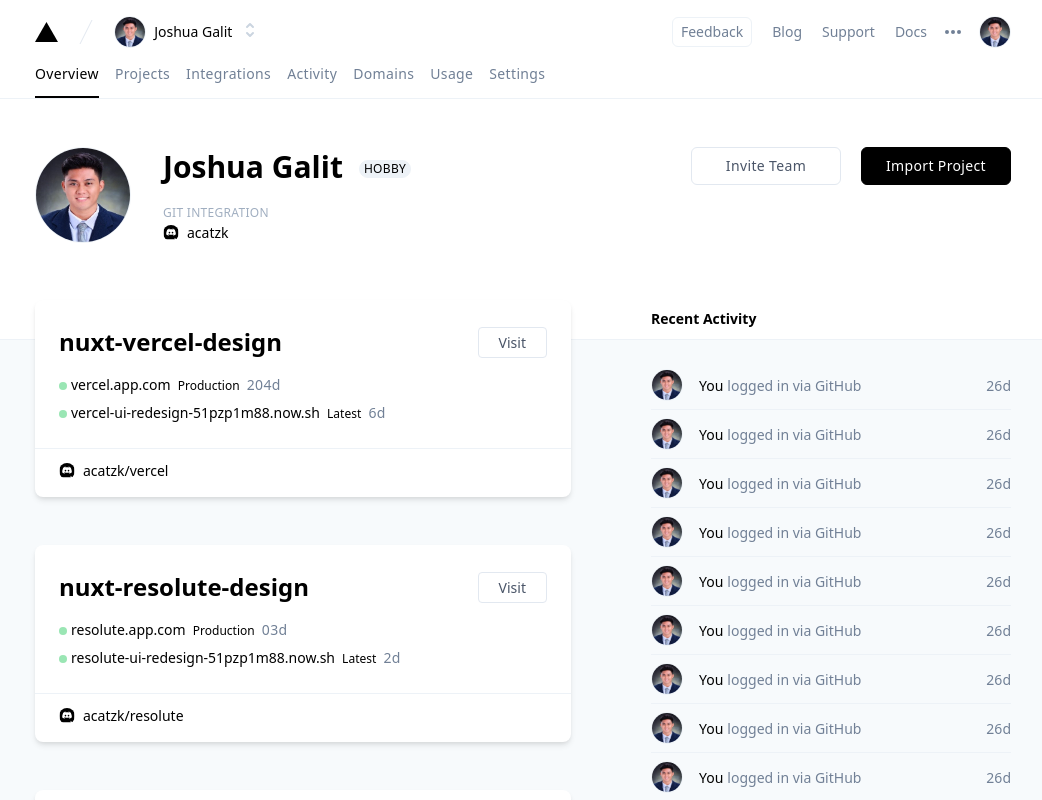
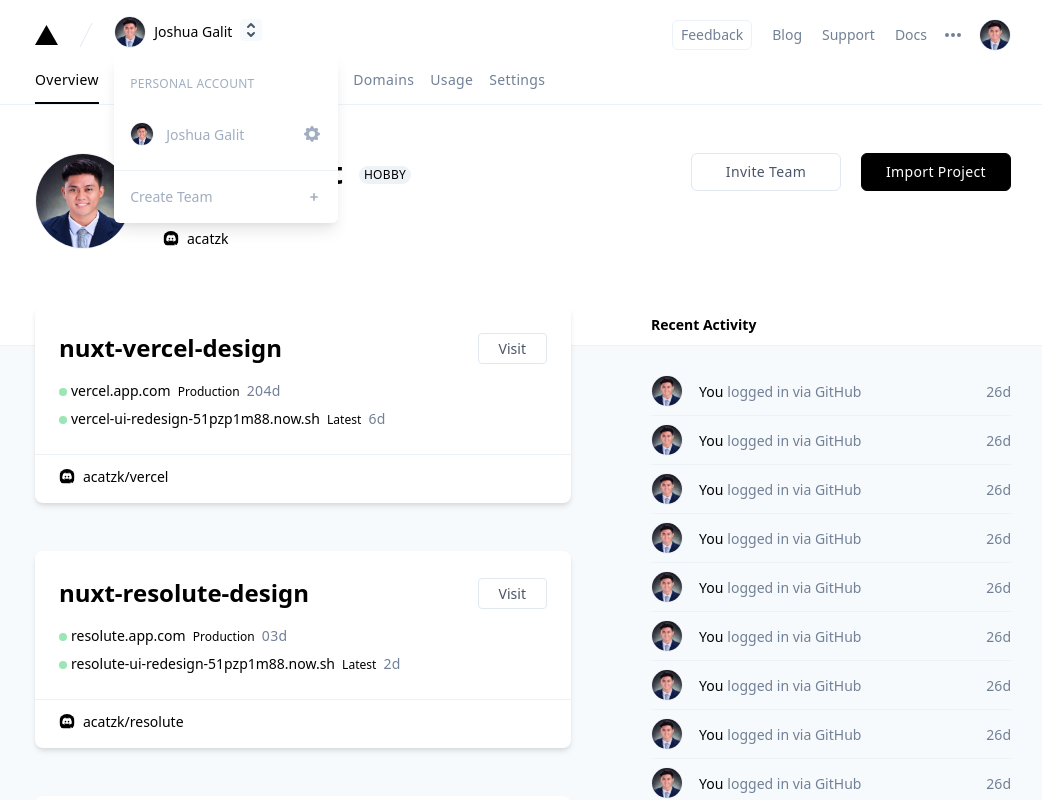
Before and after one commit to acatzk/vercel-testing-ui-sample, a Nuxt app: page / in a window 1280 px wide. Both pictures are taken after a click on the button 367 px from the left and 29 px from the top of the page. Shown: the top 800 px of the page, without its empty margins (117-1159 px from the left). Built offline with nearby package versions, Linux system fonts and the light colour scheme.

Commit message:
separate SwitchAccount component and performed toggle design and events , add mounted lifecycle for using onEscape for skip toggle keydown

```diff
--- a/components/Header.vue
+++ b/components/Header.vue
@@ -7,19 +7,7 @@
         <span>
           <svg class="h-8 w-8 text-gray-300" viewBox="0 0 32 32" stroke="currentColor" stroke-width="1"><line x1="10" y1="28" x2="22" y2="4"></line></svg>
         </span>
-        <span class="inline-flex items-center space-x-2 text-sm leading-5 font-medium">
-          <nuxt-link to="/" class="inline-flex items-center space-x-2">
-            <span class="flex-shrink-0">
-              <Avatar :src="src" :alt="`avatar`"/>
-            </span>
-            <span>Joshua Galit</span>
-          </nuxt-link>
-          <span>
-            <button class="focus:outline-none border-transparent hover:border-gray-200 hover:bg-gray-100 rounded transition ease-in-out duration-150">
-              <svg class="w-5 h-5 text-gray-400" fill="currentColor" xmlns:xlink="http://www.w3.org/1999/xlink" xmlns="http://www.w3.org/2000/svg" viewBox="0 0 20 20" preserveAspectRatio="xMidYMid meet"><path xmlns="http://www.w3.org/2000/svg" fill-rule="evenodd" d="M10 3a1 1 0 01.707.293l3 3a1 1 0 01-1.414 1.414L10 5.414 7.707 7.707a1 1 0 01-1.414-1.414l3-3A1 1 0 0110 3zm-3.707 9.293a1 1 0 011.414 0L10 14.586l2.293-2.293a1 1 0 011.414 1.414l-3 3a1 1 0 01-1.414 0l-3-3a1 1 0 010-1.414z" clip-rule="evenodd"></path></svg>
-            </button>
-          </span>
-        </span>
+        <SwitchAccount />
       </div>
       <!-- second flex between item -->
       <div class="flex items-center text-sm text-gray-600 space-x-4">
@@ -63,7 +51,8 @@
   export default {
     components: {
       Logo: () => import('./Logo'),
-      Avatar: () => import('./Avatar')
+      Avatar: () => import('./Avatar'),
+      SwitchAccount: () => import('./SwitchAccount')
     },
     data () {
       return {
--- a/components/SwitchAccount.vue
+++ b/components/SwitchAccount.vue
@@ -0,0 +1,83 @@
+<template>
+  <div class="relative">
+    <span class="inline-flex items-center space-x-2 text-sm leading-5 font-medium">
+      <nuxt-link to="/" class="inline-flex items-center space-x-2">
+        <span class="flex-shrink-0">
+          <Avatar :src="image" :alt="`avatar`"/>
+        </span>
+        <span>Joshua Galit</span>
+      </nuxt-link>
+      <span>
+        <button @click.prevent="toggle = !toggle"
+                :class="toggle ? 'text-gray-700 border border-gray-100 bg-gray-100' : 'text-gray-400 border bg-transparent border-transparent'"
+                class="focus:outline-none border-transparent hover:border-gray-200 hover:bg-gray-100 rounded transition ease-in-out duration-150">
+          <svg class="w-5 h-5" fill="currentColor" xmlns:xlink="http://www.w3.org/1999/xlink" xmlns="http://www.w3.org/2000/svg" viewBox="0 0 20 20" preserveAspectRatio="xMidYMid meet"><path xmlns="http://www.w3.org/2000/svg" fill-rule="evenodd" d="M10 3a1 1 0 01.707.293l3 3a1 1 0 01-1.414 1.414L10 5.414 7.707 7.707a1 1 0 01-1.414-1.414l3-3A1 1 0 0110 3zm-3.707 9.293a1 1 0 011.414 0L10 14.586l2.293-2.293a1 1 0 011.414 1.414l-3 3a1 1 0 01-1.414 0l-3-3a1 1 0 010-1.414z" clip-rule="evenodd"></path></svg>
+        </button>
+      </span>
+    </span>
+    <div :class="`${toggle ? 'block' : 'hidden'}`">
+      <button @click="toggle = false" class="cursor-default fixed block inset-0 w-full h-full focus:outline-none"></button>
+      <div v-show="toggle" class="absolute bg-white shadow-lg w-56 rounded-md overflow-hidden divide-y divide-gray-200">
+        <div class="py-2">
+          <div class="pt-3 px-4 pb-3 leading-5 uppercase tracking-wide text-gray-500 text-xs">
+            Personal Account
+          </div>
+          <ul>
+            <li class="px-4 py-4">
+              <div class="flex items-center justify-between space-x-4">
+                <a href="#" class="flex items-center space-x-3 text-sm text-gray-500 transition ease-in-out duration-150 hover:text-black" @click="toggle = false">
+                  <Avatar :src="image" :alt="`avatar`" :className="`w-6 h-6`" />
+                  <span>Joshua Galit</span>
+                </a>
+                <div class="text-gray-500" @click="toggle = false">
+                  <a href="#" class="transition ease-in-out duration-150 hover:text-black">
+                    <svg class="w-5 h-5" fill="currentColor" xmlns:xlink="http://www.w3.org/1999/xlink" xmlns="http://www.w3.org/2000/svg" viewBox="0 0 20 20" preserveAspectRatio="xMidYMid meet"><path xmlns="http://www.w3.org/2000/svg" fill-rule="evenodd" d="M11.49 3.17c-.38-1.56-2.6-1.56-2.98 0a1.532 1.532 0 01-2.286.948c-1.372-.836-2.942.734-2.106 2.106.54.886.061 2.042-.947 2.287-1.561.379-1.561 2.6 0 2.978a1.532 1.532 0 01.947 2.287c-.836 1.372.734 2.942 2.106 2.106a1.532 1.532 0 012.287.947c.379 1.561 2.6 1.561 2.978 0a1.533 1.533 0 012.287-.947c1.372.836 2.942-.734 2.106-2.106a1.533 1.533 0 01.947-2.287c1.561-.379 1.561-2.6 0-2.978a1.532 1.532 0 01-.947-2.287c.836-1.372-.734-2.942-2.106-2.106a1.532 1.532 0 01-2.287-.947zM10 13a3 3 0 100-6 3 3 0 000 6z" clip-rule="evenodd"></path></svg>
+                  </a>
+                </div>
+              </div>
+            </li>
+          </ul>
+        </div>
+        <div class="py-2">
+          <a href="#" class="py-2 px-4 flex items-center justify-between text-sm leading-5 text-gray-500 transition ease-in-out duration-150 hover:text-black" @click="toggle = false">
+            <span>Create Team</span>
+            <span>
+              <svg class="h-4 w-4" fill="currentColor" xmlns:xlink="http://www.w3.org/1999/xlink" xmlns="http://www.w3.org/2000/svg" viewBox="0 0 20 20" preserveAspectRatio="xMidYMid meet"><path xmlns="http://www.w3.org/2000/svg" fill-rule="evenodd" d="M10 5a1 1 0 011 1v3h3a1 1 0 110 2h-3v3a1 1 0 11-2 0v-3H6a1 1 0 110-2h3V6a1 1 0 011-1z" clip-rule="evenodd"></path></svg>
+            </span>
+          </a>
+        </div>
+      </div>
+    </div>
+  </div>
+</template>
+
+<script>
+  export default {
+    components: {
+      Avatar: () => import('./Avatar')
+    },
+    data () {
+      return {
+        src: require('@/assets/images/avatar.jpg'),
+        toggle: false
+      }
+    },
+    computed: {
+      image () {
+        return this.src
+      }
+    },
+    mounted() {
+      const onEscape = (e) => {
+        if (!this.toggle || e.key !== 'Escape') {
+          return
+        }
+        this.toggle = false
+      }
+      document.addEventListener('keydown', onEscape)
+      this.$on('hook:destroyed', () => {
+        document.removeEventListener('keydown', onEscape)
+      })
+    }
+  }
+</script>
```
